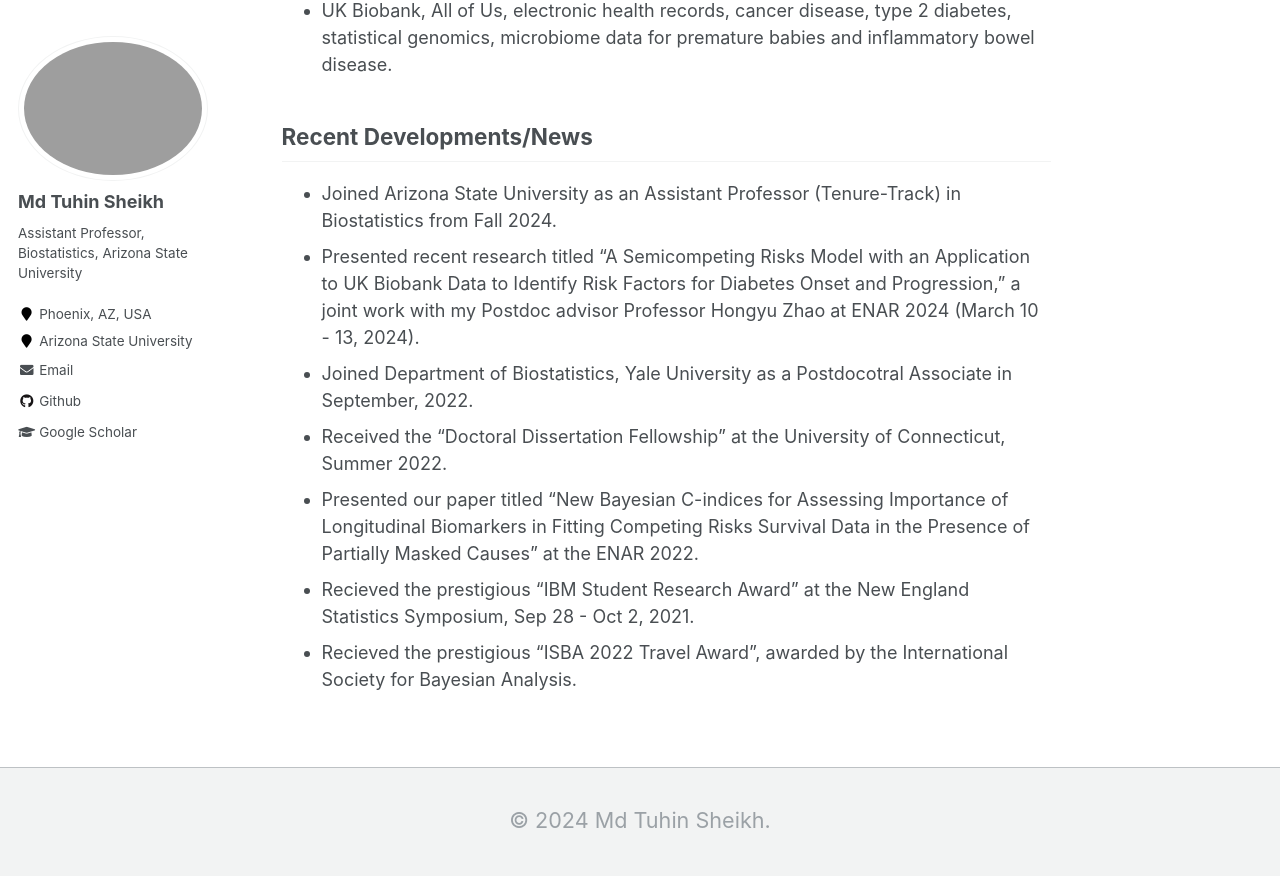
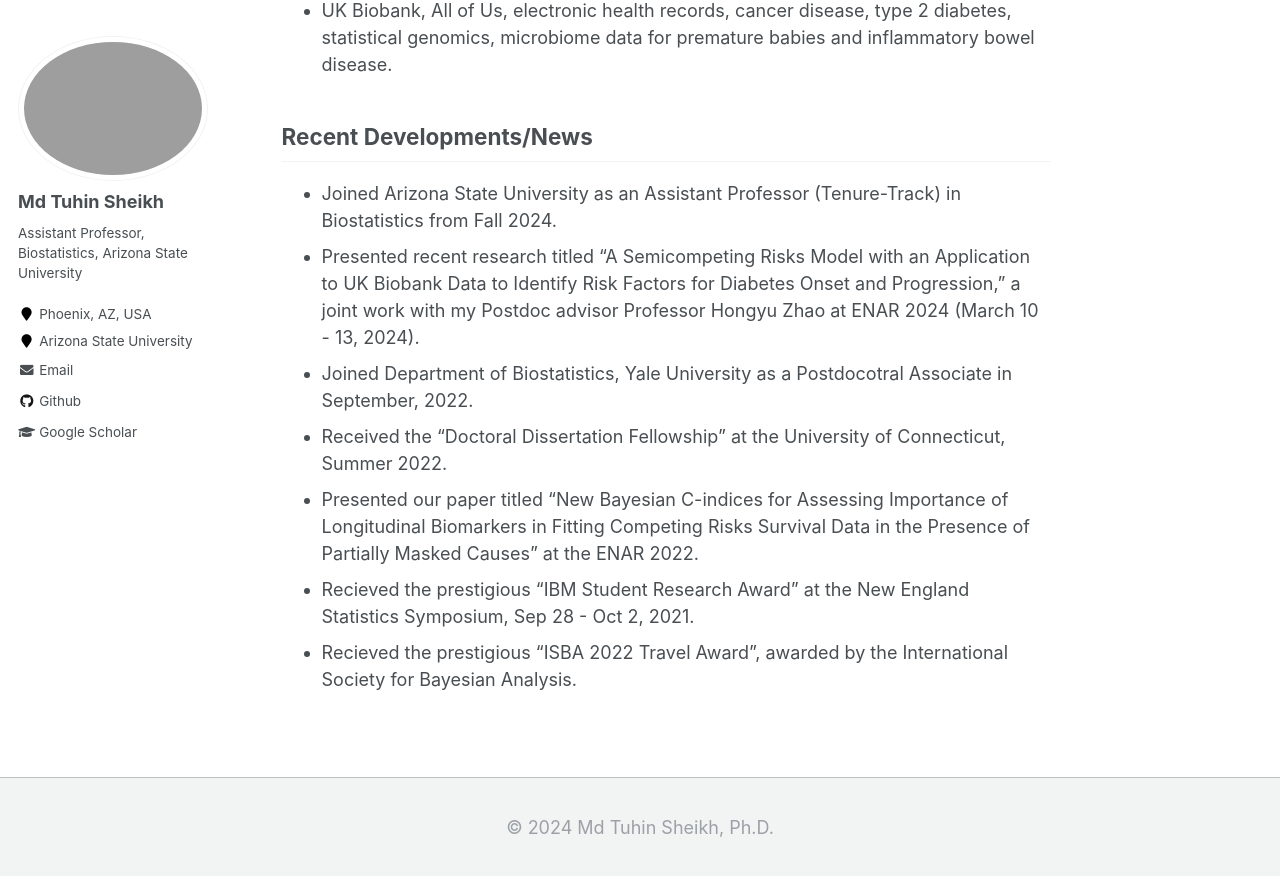
Before and after one commit to mdtuhinsheikh/mdtuhinsheikh.github.io, a Jekyll site: the page built from _pages/about.md, in a window 1280 px wide and 900 px high, scrolled down 604 px. Shown: the top 876 px of the window. Built offline with Jekyll 4.4.1, drawn with Linux system fonts in a browser that asks for light colours.

Commit message:
changed footer

```diff
--- a/_includes/footer.html
+++ b/_includes/footer.html
@@ -24,6 +24,6 @@
 </div>
 -->
 
-<div class="page__footer-copyright" style="text-align: center; font-size: 1.2em;">
-  <p>&copy; {{ site.time | date: '%Y' }} Md Tuhin Sheikh.</p>
+<div class="page__footer-copyright" style="text-align: center; font-size: 1.0em;">
+  <p>&copy; {{ site.time | date: '%Y' }} Md Tuhin Sheikh, Ph.D.</p>
 </div>
```
